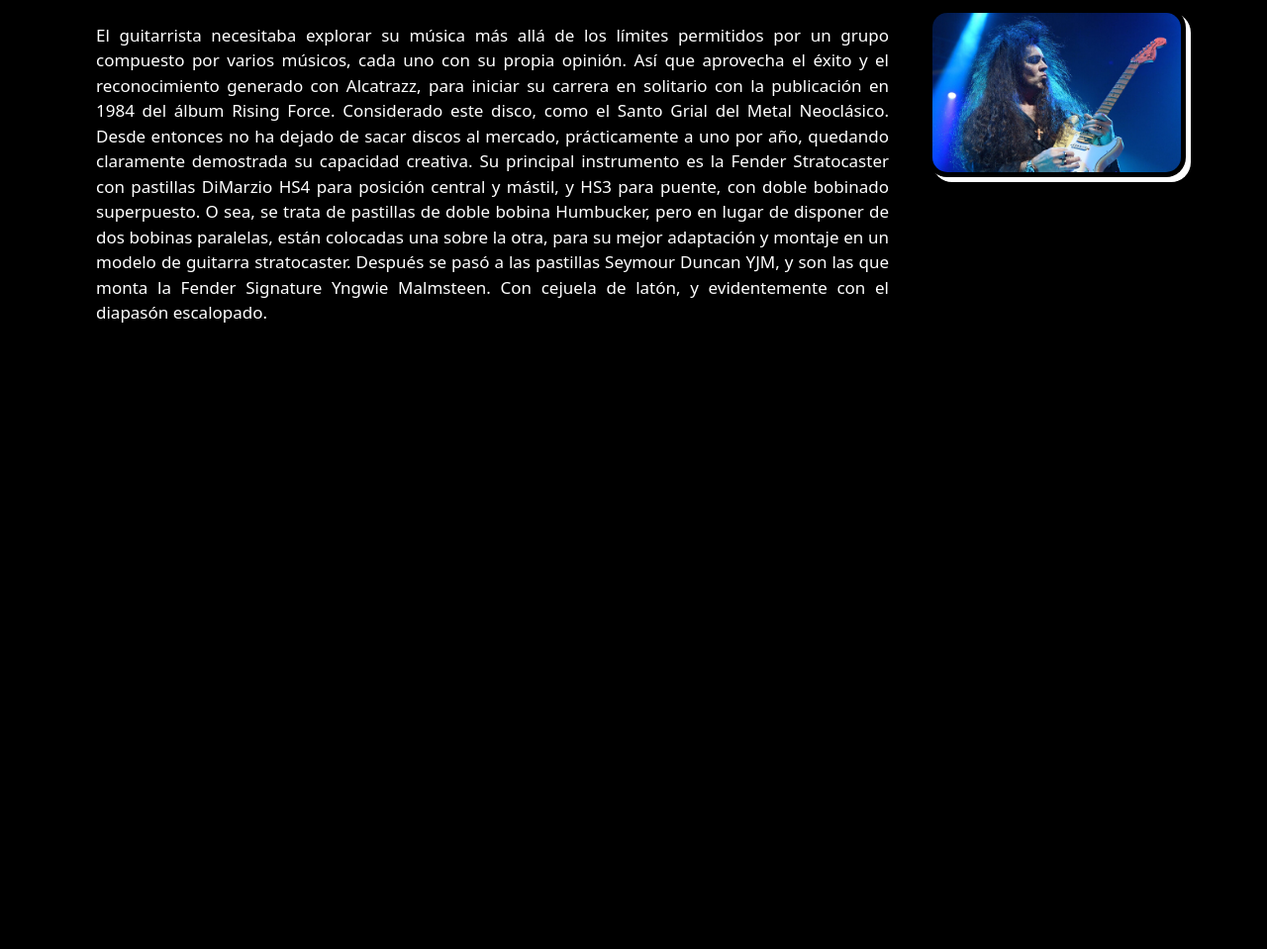
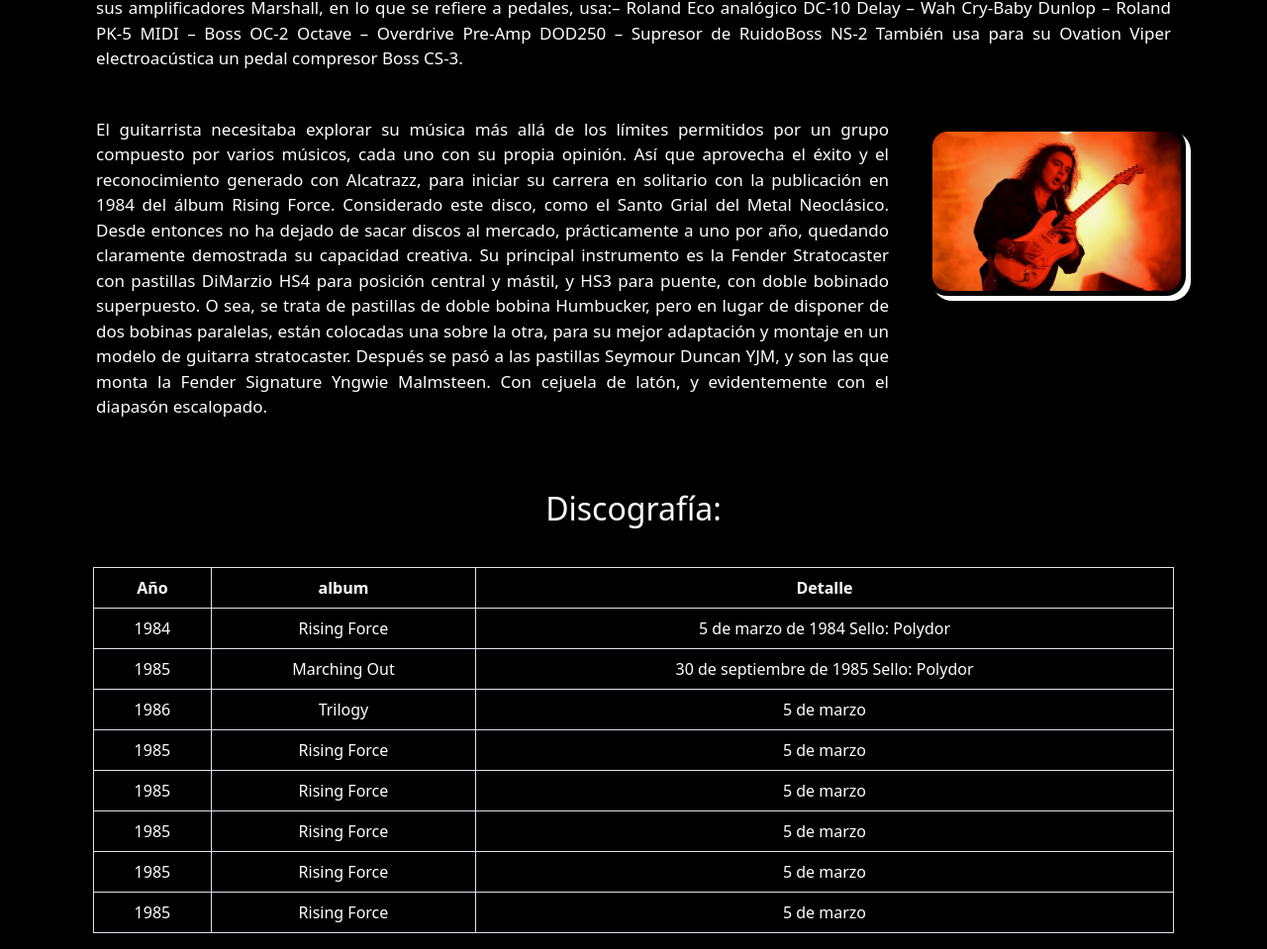
Before and after one commit to GonLochocki/proyecto-gonzalo-lochocki, a plain HTML site: page pages/articulos.html in a window 1280 px wide. Shown: the part 942-1901 px from the top of the page at 99% size. Before the commit the page ends 1302 px from the top, so only its background shows below. Drawn offline with nearby package versions, Linux system fonts and the light colour scheme.

Commit message:
tabla art modificada

```diff
--- a/css/style.css
+++ b/css/style.css
@@ -246,3 +246,12 @@ h3 {
   border-radius: 20px;
   box-shadow: 5px 5px;
 }
+
+.art-tabla {
+  text-align: center;
+  color: white;
+}
+
+.art-tabla li {
+  text-align: center;
+}
--- a/pages/articulos.html
+++ b/pages/articulos.html
@@ -12,6 +12,36 @@
 </head>
 
 <body id="fondo-articulos">
+
+
+    <nav class="navbar navbar-expand-lg personalizado">
+        <div class="container-fluid mio">
+            <a class="navbar-brand" href=""><img src="../img/LOGO reducido.jpg" alt=""></a>
+            <button class="navbar-toggler" type="button" data-bs-toggle="collapse" data-bs-target="#navbarNav"
+                aria-controls="navbarNav" aria-expanded="false" aria-label="Toggle navigation">
+                <span class="navbar-toggler-icon"></span>
+            </button>
+            <div class="collapse navbar-collapse" id="navbarNav">
+                <ul class="navbar-nav">
+                    <li class="nav-item">
+                        <a class="nav-link active font" aria-current="page" href="../pages/guitarras.html">Guitarras</a>
+                    </li>
+                    <li class="nav-item">
+                        <a class="nav-link active font" href="../pages/accesorios.html">Accesorios</a>
+                    </li>
+                    <li class="nav-item font">
+                        <a class="nav-link active" href="../pages/videos.html">Videos</a>
+                    </li>
+                    <li class="nav-item font">
+                        <a class="nav-link active" href="../pages/artistas.html">Artistas</a>
+                    </li>
+                    <li class="nav-item font">
+                        <a class="nav-link active" href="#">Contacto</a>
+                    </li>
+                </ul>
+            </div>
+        </div>
+    </nav>
 
     <div class="container">
         <div class="art-titulo">
@@ -78,21 +108,10 @@
                         Celestion G12T-75, y amplificadores Marshall Vintage 1971 Mark II de 50W.
 
                         Aunque su sonido fluye principalmente de la saturación de sus amplificadores Marshall, en lo que
-                        se refiere a pedales, usa:
-
-                        – Roland Eco analógico DC-10 Delay
-
-                        – Wah Cry-Baby Dunlop
-
-                        – Roland PK-5 MIDI
-
-                        – Boss OC-2 Octave
-
-                        – Overdrive Pre-Amp DOD250
-
-                        – Supresor de RuidoBoss NS-2
-
-                        También usa para su Ovation Viper electroacústica un pedal compresor Boss CS-3.
+                        se refiere a pedales, usa:– Roland Eco analógico DC-10 Delay – Wah Cry-Baby Dunlop – Roland PK-5
+                        MIDI
+                        – Boss OC-2 Octave – Overdrive Pre-Amp DOD250 – Supresor de RuidoBoss NS-2 También usa para su
+                        Ovation Viper electroacústica un pedal compresor Boss CS-3.
                     </p>
                 </div>
             </div>
@@ -114,9 +133,67 @@
                         Yngwie Malmsteen. Con cejuela de latón, y evidentemente con el diapasón escalopado.
                     </p>
                 </div>
-                <div class="col-lg-3">
-                    <img src="../img/malmsteen card.jpeg" class="img-fluid art-img" alt="">
+                <div class="col-lg-3 art-col">
+                    <img src="../img/malmsteen card 2.jpeg" class="img-fluid art-img" alt="">
                 </div>
+            </div>
+
+            <h2 class="art-titulo">Discografía:</h2>
+
+            <div class="container">
+                <table class="table  table-bordered art-tabla">
+                    <thead>
+                        <tr>
+                            <th>Año</th>
+                            <th>album</th>
+                            <th>Detalle</th>
+                        </tr>
+                    </thead>
+                    <tbody>
+                        <tr>
+                            <td>1984</td>
+                            <td>Rising Force</td>
+                            <td>5 de marzo de 1984
+                                Sello: Polydor</td>
+                        </tr>
+                        <tr>
+                            <td>1985</td>
+                            <td>Marching Out</td>
+                            <td>	30 de septiembre de 1985
+                                Sello: Polydor</td>
+                        </tr>
+                        <tr>
+                            <td>1986</td>
+                            <td>Trilogy</td>
+                            <td>5 de marzo</td>
+                        </tr>
+                        <tr>
+                            <td>1985</td>
+                            <td>Rising Force</td>
+                            <td>5 de marzo</td>
+                        </tr>
+                        <tr>
+                            <td>1985</td>
+                            <td>Rising Force</td>
+                            <td>5 de marzo</td>
+                        </tr>
+                        <tr>
+                            <td>1985</td>
+                            <td>Rising Force</td>
+                            <td>5 de marzo</td>
+                        </tr>
+                        <tr>
+                            <td>1985</td>
+                            <td>Rising Force</td>
+                            <td>5 de marzo</td>
+                        </tr>
+                        <tr>
+                            <td>1985</td>
+                            <td>Rising Force</td>
+                            <td>5 de marzo</td>
+                        </tr>
+                    </tbody>
+                </table>
             </div>
 
         </article>
```
Also changed, not shown: img/malmsteen card 2.jpeg (added), 1 other file.
